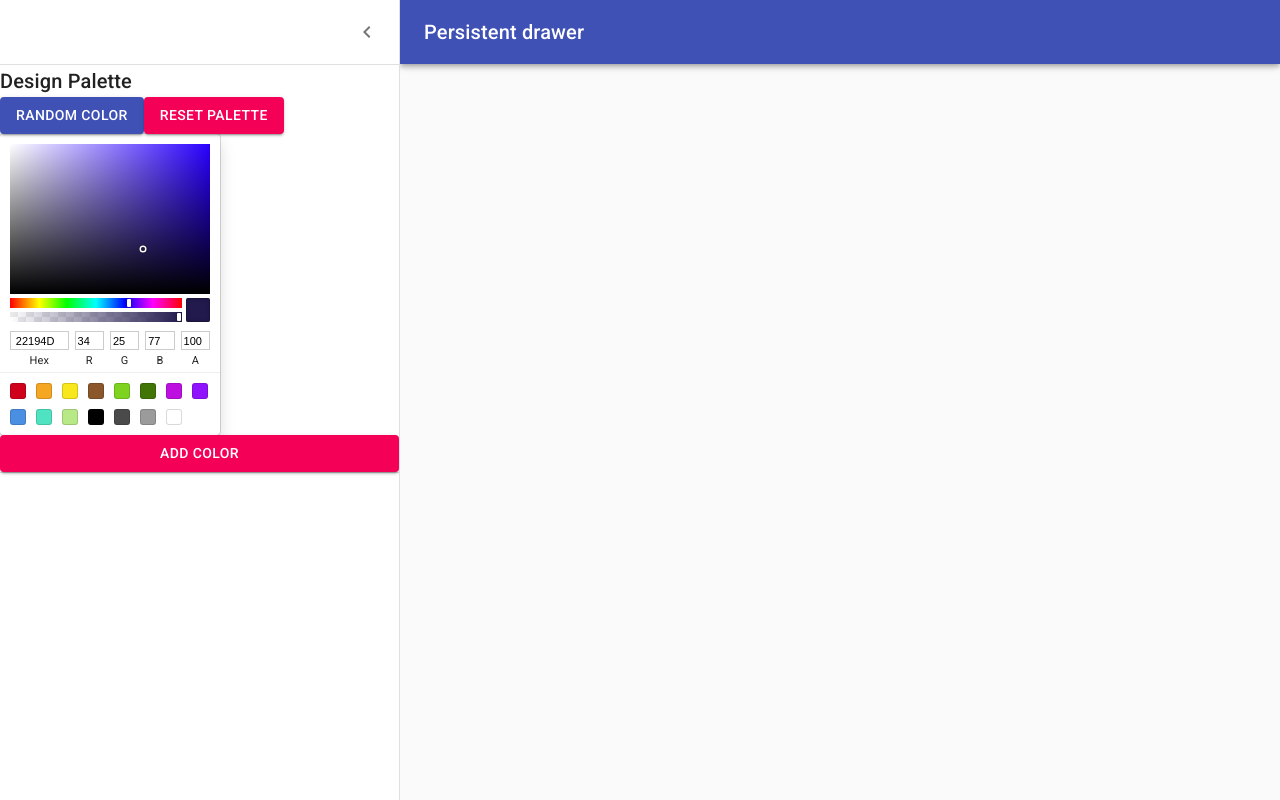
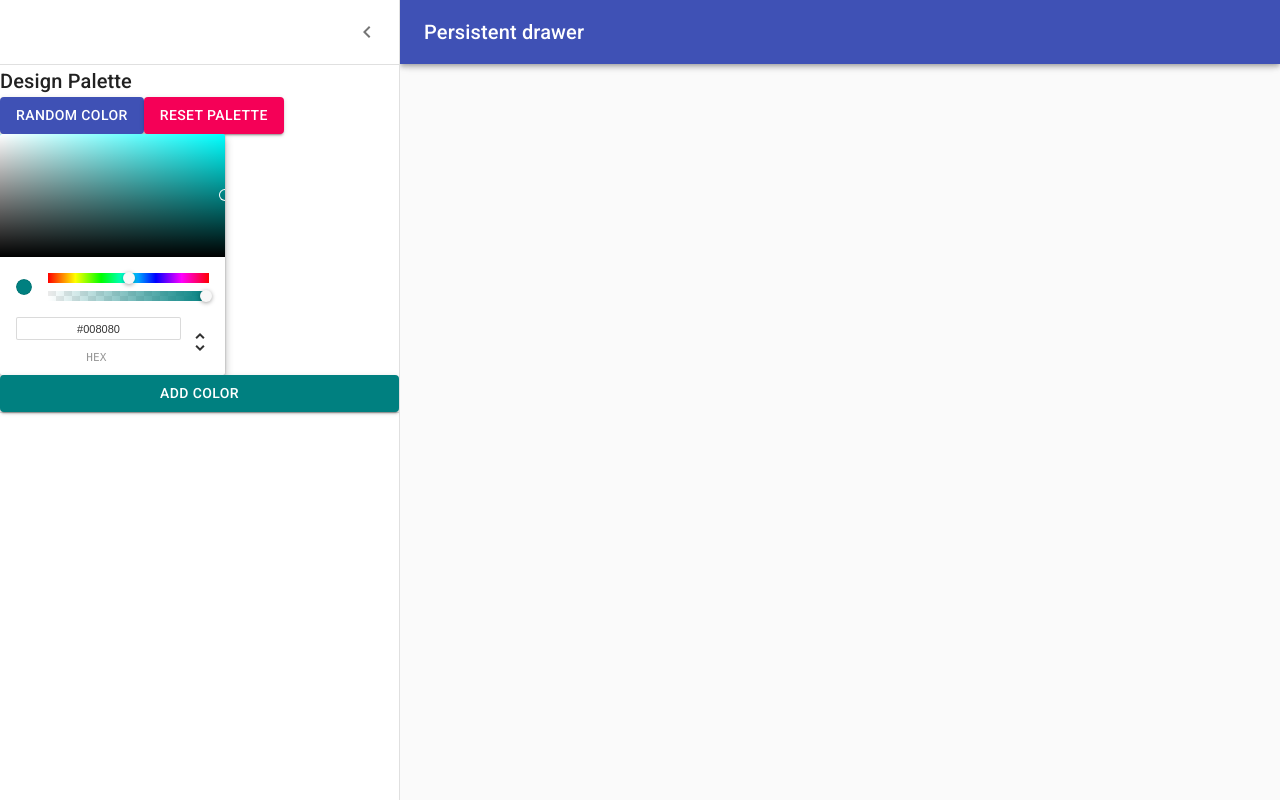
Before and after one commit to akhilbharti/colorApp, a React (Create React App) app: page /palette/new in a window 1280 px wide. Both pictures are taken after a click on the button "open drawer". Built offline with nearby package versions, Linux system fonts and the light colour scheme.

Commit message:
added draggable color box

```diff
--- /dev/null
+++ b/src/components/DraggableColorBox.js
@@ -0,0 +1,22 @@
+import React from "react";
+import { makeStyles } from "@material-ui/core";
+
+const styles = makeStyles({
+  root: {
+    height: "25%",
+    width: "20%",
+    cursor: "pointer",
+    display: "inline-block",
+    position: "relative",
+    marginBottom: "-3.5px",
+    margin: "0 auto",
+  },
+});
+export default function DraggableColorBox(props) {
+  const classes = styles();
+  return (
+    <div className={classes.root} style={{ backgroundColor: props.color }}>
+      {props.color}
+    </div>
+  );
+}
--- a/src/components/newPalette.js
+++ b/src/components/newPalette.js
@@ -15,7 +15,8 @@ import {
 import MenuIcon from "@material-ui/icons/Menu";
 import ChevronLeftIcon from "@material-ui/icons/ChevronLeft";
 import ChevronRightIcon from "@material-ui/icons/ChevronRight";
-import { SketchPicker } from "react-color";
+import { ChromePicker } from "react-color";
+import DraggableColorBox from './DraggableColorBox'
 const drawerWidth = 400;
 
 const useStyles = makeStyles((theme) => ({
@@ -59,6 +60,7 @@ const useStyles = makeStyles((theme) => ({
   },
   content: {
     flexGrow: 1,
+    height:"calc(100vh - 64px)",
     padding: theme.spacing(3),
     transition: theme.transitions.create("margin", {
       easing: theme.transitions.easing.sharp,
@@ -79,6 +81,8 @@ export default function NewPalette() {
   const classes = useStyles();
   const theme = useTheme();
   const [open, setOpen] = React.useState(false);
+  const [currentColor, setCurrenColor ]= React.useState("teal")
+  const [colorArray, setColorArray] = React.useState([])
 
   const handleDrawerOpen = () => {
     setOpen(true);
@@ -88,6 +92,15 @@ export default function NewPalette() {
     setOpen(false);
   };
 
+  const handleChangeComplete=(color)=>{
+    setCurrenColor(color.hex)
+  }
+
+  const handleAddColor=()=>{
+    const temparray=[...colorArray,currentColor]
+    setColorArray(temparray)
+  }
+  console.log('%c⧭', 'color: #00bf00', currentColor);
   return (
     <div className={classes.root}>
       <CssBaseline />
@@ -142,8 +155,16 @@ export default function NewPalette() {
             Reset Palette
           </Button>
         </div>
-        <SketchPicker />
-        <Button variant="contained" color="secondary">
+        <ChromePicker
+          color={currentColor}
+          onChangeComplete={handleChangeComplete}
+        />
+        <Button
+          variant="contained"
+          color="secondary"
+          onClick={handleAddColor}
+          style={{ backgroundColor: currentColor }}
+        >
           Add Color
         </Button>
         <Divider />
@@ -154,6 +175,9 @@ export default function NewPalette() {
         })}
       >
         <div className={classes.drawerHeader} />
+        {colorArray.map((color) => (
+          <DraggableColorBox  color={color} />
+        ))}
       </main>
     </div>
   );
```
